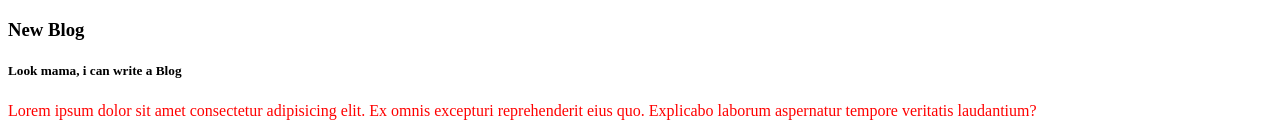
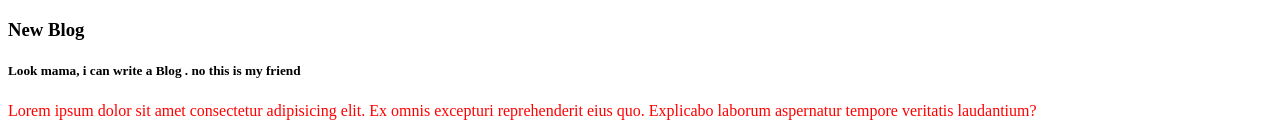
Before and after one commit to Sihab-10/my-second-repo, a plain HTML site: page index.html in a window 1280 px wide. Shown: the part 1696-1829 px from the top of the page. Drawn offline with Linux system fonts and the light colour scheme.

Commit message:
my friend

```diff
--- a/index.html
+++ b/index.html
@@ -19,7 +19,7 @@
     <img src="fav_icon.png" alt="">
     <div>
         <h3>New Blog</h3>
-        <h5>Look mama, i can write a Blog</h5>
+        <h5>Look mama, i can write a Blog . no this is my friend</h5>
         <p>Lorem ipsum dolor sit amet consectetur adipisicing elit. Ex omnis excepturi reprehenderit eius quo. Explicabo laborum aspernatur tempore veritatis laudantium?</p>
     </div>
 </body>
```
